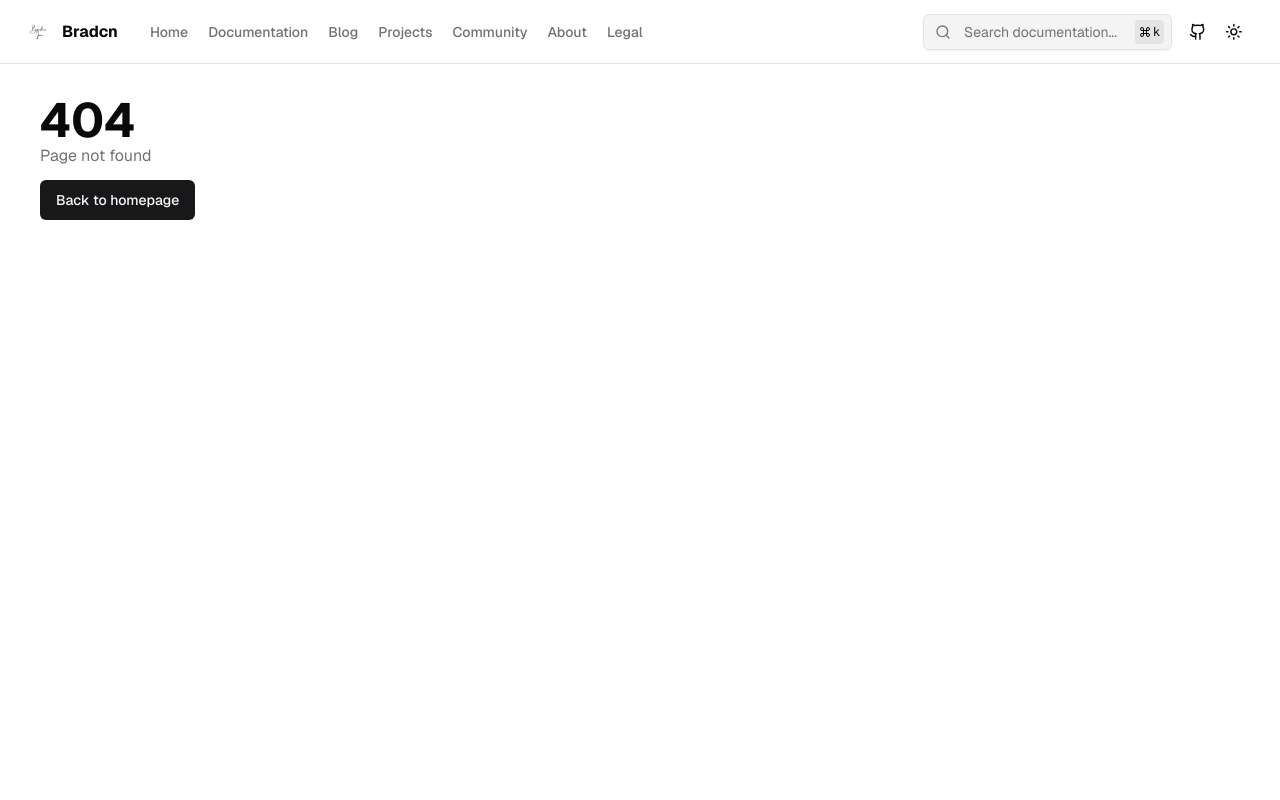
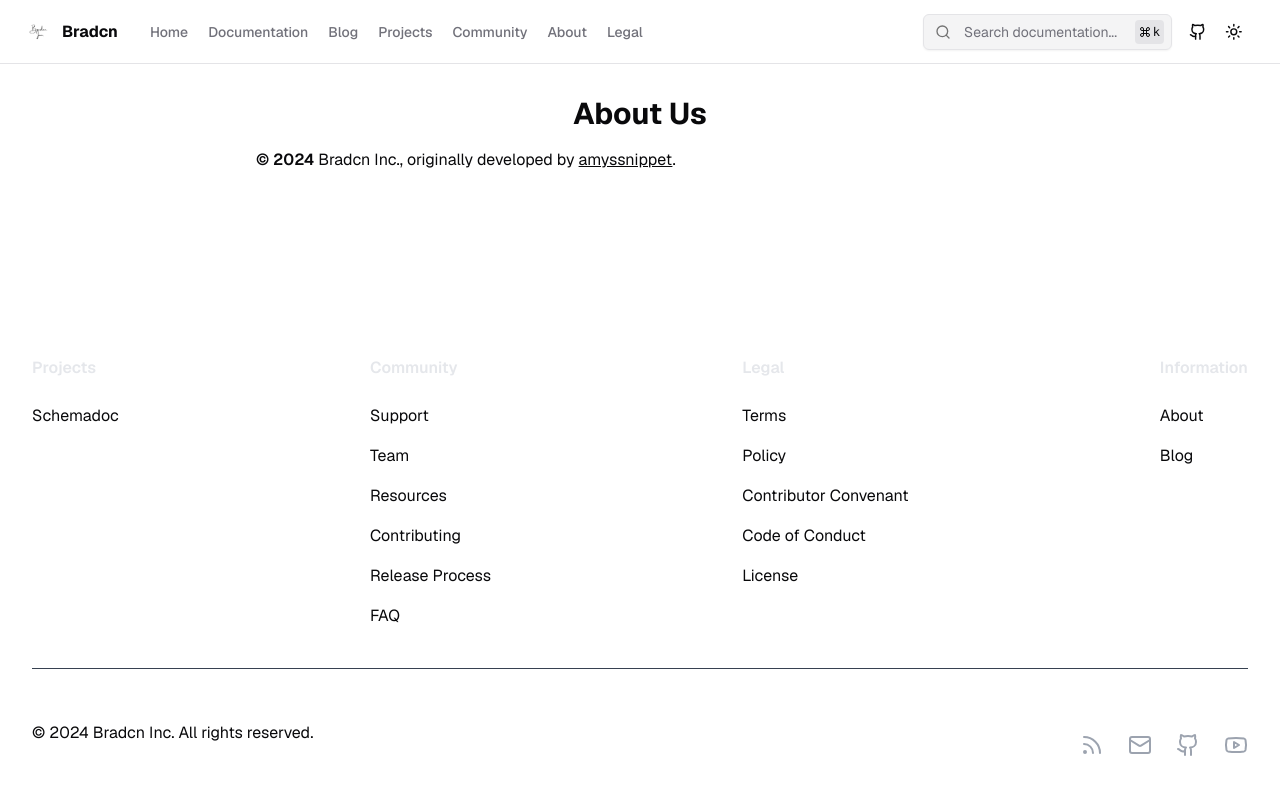
Before and after one commit to bradcn/bradcn, a Next.js app: page /about in a window 1280 px wide. Before the commit this address had no page. Shown: the top 800 px of the page. Built offline with nearby package versions, Linux system fonts and the light colour scheme.

Commit message:
done terminal added about

```diff
--- /dev/null
+++ b/app/about/layout.tsx
@@ -0,0 +1,19 @@
+import type { Metadata } from "next";
+
+export const metadata: Metadata = {
+  title: "About | Bradcn",
+  metadataBase: new URL("https://bradcn.site/about/"),
+  description: "About section of Bradcn Website",
+};
+
+export default function LegalLayout({
+  children,
+}: Readonly<{
+  children: React.ReactNode;
+}>) {
+  return (
+    <div className="flex items-start gap-14">
+      <div className="flex-[4]">{children}</div>{" "}
+    </div>
+  );
+}
--- /dev/null
+++ b/app/about/page.tsx
@@ -0,0 +1,20 @@
+import React from 'react';
+import Link from 'next/link';
+
+const LicensePage = () => {
+  return (
+    <div className="py-8 flex items-center justify-center sm:min-h-auto min-h-auto">
+      <div className="w-full max-w-3xl">
+        <h1 className="text-3xl font-bold mb-4 text-center">About Us</h1>
+
+        <p className="mb-2">
+          <span className="font-semibold">&copy; 2024</span> Bradcn Inc., originally developed by <Link className='underline' href="https://amolyadav.site">amyssnippet</Link>.
+        </p>
+        <br />
+        <p className='mb-4'></p>
+      </div>
+    </div>
+  );
+};
+
+export default LicensePage;
--- a/app/page.tsx
+++ b/app/page.tsx
@@ -1,6 +1,6 @@
 import { buttonVariants } from "@/components/ui/button";
 import { page_routes } from "@/lib/routes-config";
-import { MoveUpRightIcon, TerminalIcon } from "lucide-react";
+import { MoveUpRightIcon, TerminalSquare } from "lucide-react";
 import Link from "next/link";
 import Image from "next/image";
 import image11 from "@/public/image11.png";
@@ -30,8 +30,9 @@ export default function Home() {
           Blogs
         </Link>
       </div>
-      <span className="flex flex-row items-center gap-2 text-zinc-400 text-md mt-7 mb-12 max-[800px]:mb-12">
-        <TerminalIcon className="w-4 h-4 mr-1" /> npm i bradcn@latest
+      <span className="flex flex-row items-start sm:gap-2 gap-0.5 text-muted-foreground text-md mt-7 mb-12 max-[800px]:mb-12 font-code text-base font-medium">
+        <TerminalSquare className="w-5 h-5 mr-1 mt-0.5" />
+        {"npx bradcn@latest"}
       </span>
       <h1 className="text-3xl font-bold mt-4 mb-4 sm:text-5xl">
         What's in Bradcn?
```
